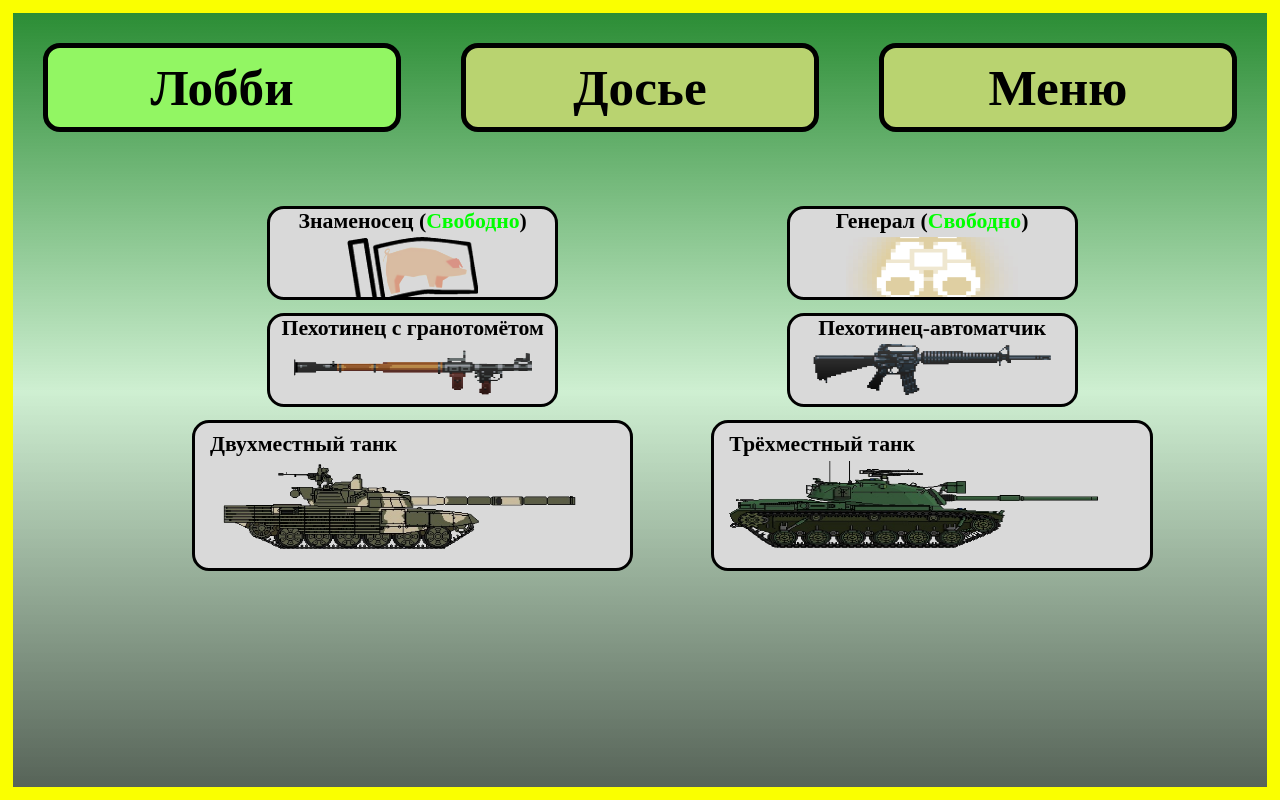
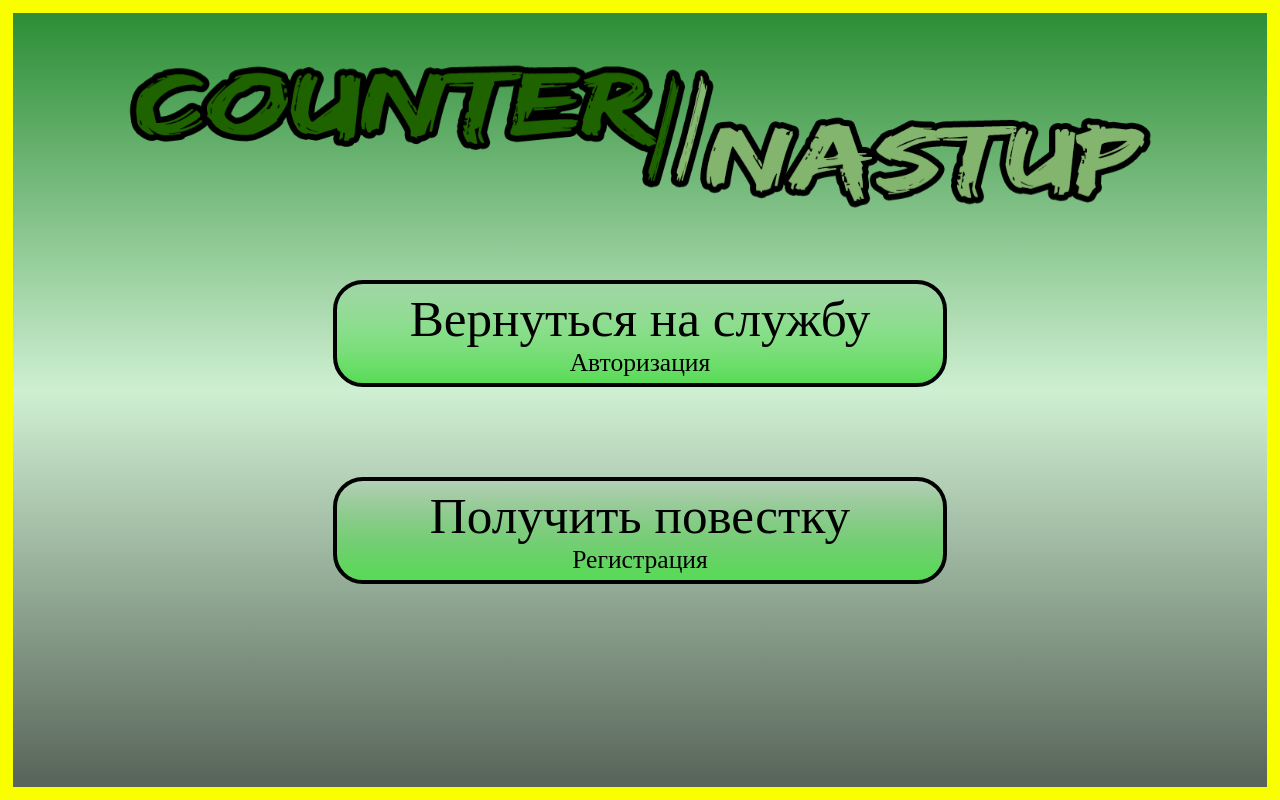
Before and after one commit to hahah-eto-ya-maga/counter-offensive, a React (Create React App) app in the folder client/: page / in a window 1280 px wide. Built offline with nearby package versions, Linux system fonts and the light colour scheme; a web font is replaced by a local one.

Commit message:
added main page

```diff
--- /dev/null
+++ b/client/src/pages/MainPage/MainPage.tsx
@@ -0,0 +1,36 @@
+import { Button, Logo } from "../../components";
+import { TPage } from "../PageHandler/PageHandler";
+import "../MenuPage/MenuPage.css";
+
+interface IMenu {
+  goToLogin: React.Dispatch<React.SetStateAction<TPage>>;
+}
+
+const MainPage: React.FC<IMenu> = ({ goToLogin }) => {
+  return (
+    <div className="menu_page_wrapper">
+      <Logo />
+      <div className="menu_buttons_block">
+        <Button
+          appearance="menu"
+          className="menu_btn"
+          onClick={() => {
+            goToLogin("Lobby");
+          }}
+        >
+          <p className="l">Вернуться на службу</p>
+          <p className="s">Авторизация</p>
+        </Button>
+        <Button
+          appearance="menu"
+          className="menu_btn"
+        >
+          <p className="l">Получить повестку</p>
+          <p className="s">Регистрация</p>
+        </Button>
+      </div>
+    </div>
+  );
+};
+
+export default MainPage;
--- a/client/src/pages/PageHandler/PageHandler.tsx
+++ b/client/src/pages/PageHandler/PageHandler.tsx
@@ -6,14 +6,15 @@ import DossierPage from "../DossierPage/DossierPage";
 
 import "./PageHandler.css";
 import MenuPage from "../MenuPage/MenuPage";
+import MainPage from "../MainPage/MainPage";
 
-export type TPage = "Lobby" | "Dossier" | "Loading" | "Menu";
+export type TPage = "Lobby" | "Dossier" | "Loading" | "Menu" | "MainPage";
 
 const PageHandler: React.FC = () => {
-  const [page, setPage] = useState<TPage>("Lobby");
+  const [page, setPage] = useState<TPage>("MainPage");
   return (
     <div className="page_handler">
-      {page !== "Menu" && (
+      {page !== "Menu" && page !== "MainPage" && (
         <div className="header">
           <Button
             appearance="primary"
@@ -38,7 +39,8 @@ const PageHandler: React.FC = () => {
         {page === "Dossier" && <DossierPage />}
         {page === "Loading" && <LoadingPage />}
         {page === "Lobby" && <LobbiPage />}
-        {page === "Menu" && <MenuPage goToLobby={ setPage} />}
+        {page === "Menu" && <MenuPage goToLobby={setPage} />}
+        {page === "MainPage" && <MainPage goToLogin={setPage} />}
       </>
     </div>
   );
--- a/client/src/pages/index.ts
+++ b/client/src/pages/index.ts
@@ -3,5 +3,6 @@ import LoadingPage from "./LoadingPage/LoadingPage";
 import LobbiPage from "./LobbiPage/LobbiPage";
 import PageHandler from "./PageHandler/PageHandler";
 import MenuPage from "./MenuPage/MenuPage";
+import MainPage from './MainPage/MainPage';
 
 export { LoadingPage, DossierPage, LobbiPage, PageHandler, MenuPage };
```
Also changed, not shown: client/src/pages/MainPage/MainPage.css (added).
